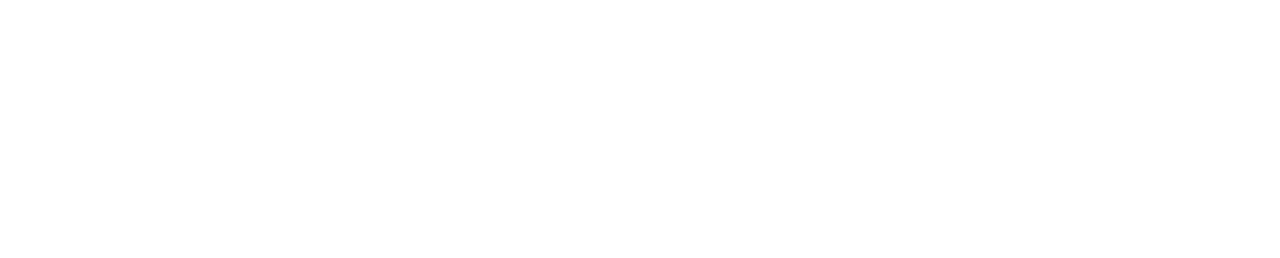
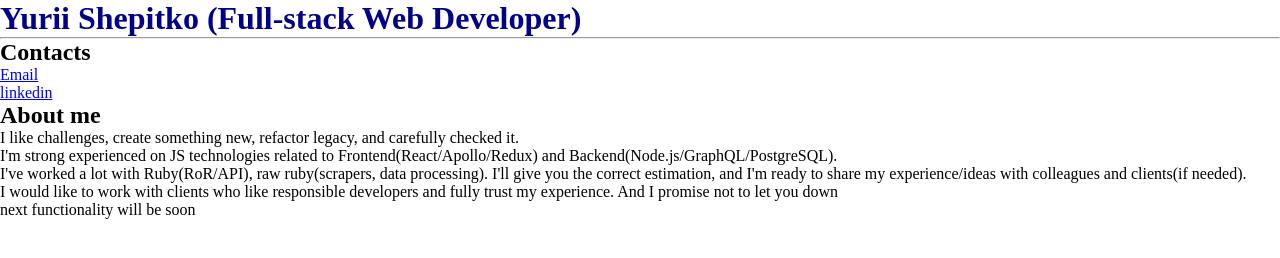
Before and after one commit to shepitko/rsschool-cv, a plain HTML site: page index.html in a window 1280 px wide. Drawn offline with Linux system fonts and the light colour scheme.

Commit message:
feat: add contacts and about me sections

```diff
--- a/index.html
+++ b/index.html
@@ -8,6 +8,31 @@
     <link rel="stylesheet" href="style.css" />
   </head>
   <body>
+    <h1 class="paragraph">Yurii Shepitko (Full-stack Web Developer)</h1>
+    <hr />
 
+    <h2>Contacts</h2>
+    <ul>
+      <li><a href="mailto: ya.shepitko@gmail.com">Email</a></li>
+      <li><a href="https://www.linkedin.com/in/yuriy-shepitko">linkedin</a></li>
+    </ul>
+
+    <h2>About me</h2>
+    <p>
+      I like challenges, create something new, refactor legacy, and carefully checked it.
+    </p>
+    <p>
+      I'm strong experienced on JS technologies related to Frontend(React/Apollo/Redux) and Backend(Node.js/GraphQL/PostgreSQL).
+    </p>
+    <p>
+      I've worked a lot with Ruby(RoR/API), raw ruby(scrapers, data processing). I'll give you the correct estimation, and I'm ready to share my experience/ideas with colleagues and clients(if needed).
+    </p>
+    <p>
+      I would like to work with clients who like responsible developers and fully trust my experience. And I promise not to let you down
+    </p>
+
+    <div>
+      next functionality will be soon
+    </div>
   </body>
 </html>
--- a/style.css
+++ b/style.css
@@ -0,0 +1,8 @@
+* {
+  padding: 0;
+  margin: 0;
+}
+
+.paragraph {
+  color: darkblue;
+}
```
